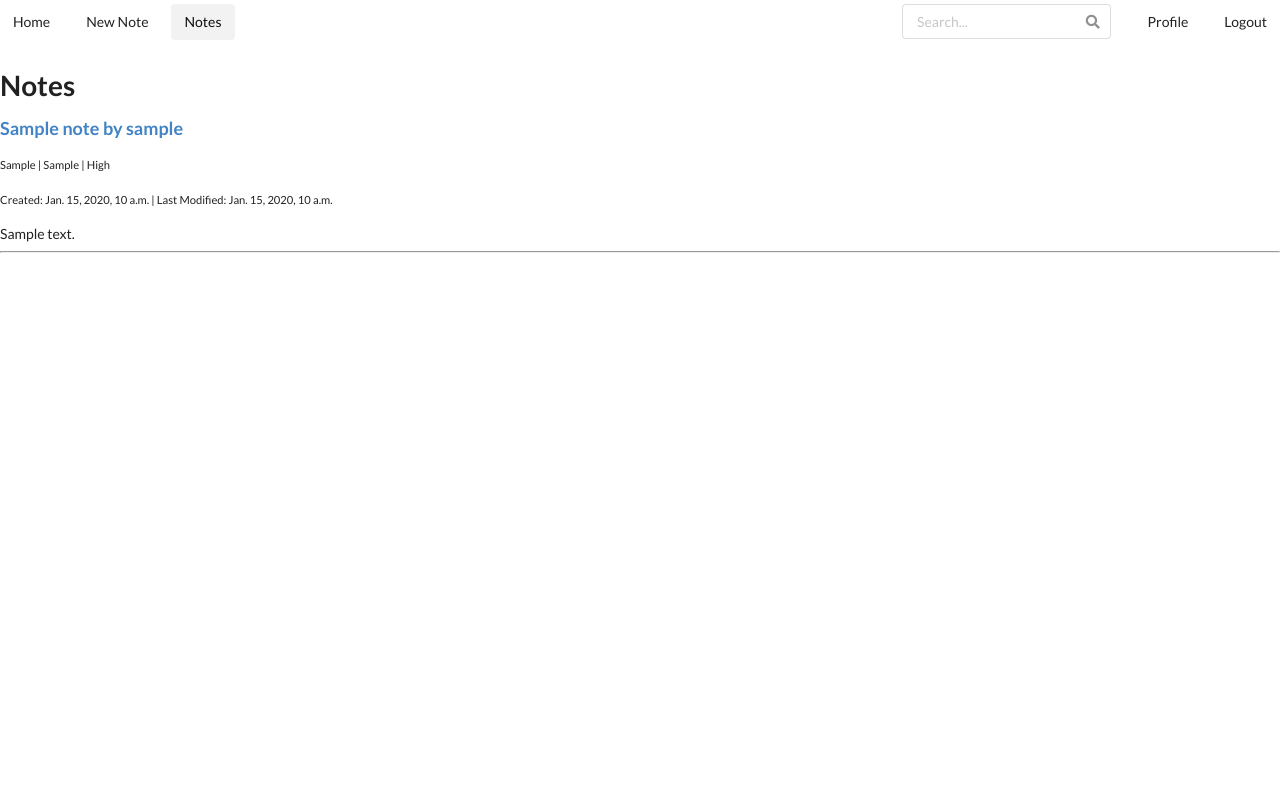
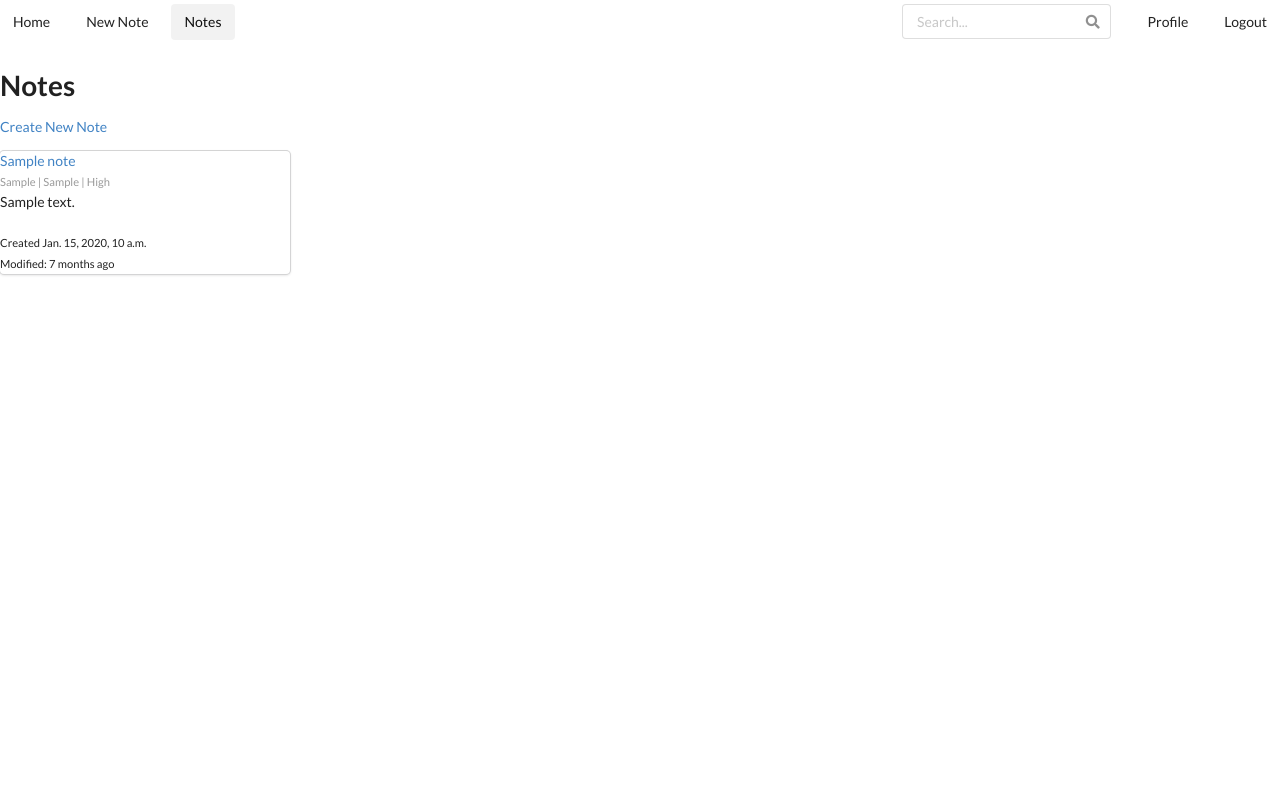
Before and after one commit to hussainsajib/django_notebook_server, a Django app: page /notes/ in a window 1280 px wide. Run offline with Django 3.2, Linux system fonts and the light colour scheme; a user stored in the database is signed in; tables that the repository leaves empty hold one stand-in row (values such as "Sample post"); some libraries are stand-ins or nearby versions.

Commit message:
update note feature added

```diff
--- a/notes/urls.py
+++ b/notes/urls.py
@@ -1,9 +1,10 @@
 from django.urls import path, include
-from .views import NotesListView, NotesDetailView, NoteCreateView
+from .views import NotesListView, NotesDetailView, NoteCreateView, NoteUpdateView
 
 
 urlpatterns = [
     path('', NotesListView.as_view(), name='notes'),
     path('<int:pk>/', NotesDetailView.as_view(), name='note'),
     path('new/', NoteCreateView.as_view(), name="new_note"),
+    path('update/<int:pk>/', NoteUpdateView.as_view(), name="update_note"),
 ]
--- a/notes/views.py
+++ b/notes/views.py
@@ -1,4 +1,4 @@
-from django.views.generic.edit import CreateView
+from django.views.generic.edit import CreateView, UpdateView
 from django.views.generic import ListView, DetailView
 from django.contrib.auth.mixins import LoginRequiredMixin, UserPassesTestMixin
 from .models import Note
@@ -30,3 +30,9 @@ class NoteCreateView(LoginRequiredMixin, CreateView):
     def form_valid(self, form):
         form.instance.creator = self.request.user
         return super().form_valid(form)
+
+
+class NoteUpdateView(UpdateView):
+    model = Note
+    form_class = NoteForm
+    template_name = 'update_note.html'
--- a/server_project/settings.py
+++ b/server_project/settings.py
@@ -114,6 +114,10 @@ USE_TZ = True
 # https://docs.djangoproject.com/en/3.0/howto/static-files/
 
 STATIC_URL = '/static/'
+STATICFILES_DIRS = [
+    os.path.join(BASE_DIR, "static"),
+]
+STATIC_ROOT = '/var/www/example.com'
 
 
 # Login Redirect
--- /dev/null
+++ b/static/styles/base.css
@@ -0,0 +1,11 @@
+html {
+    --lh: 1.4rem;
+    line-height: var(--lh);
+}
+
+.notes-description {
+    --max-linex: 4;
+    max-height: calc(var(--lh) * var(--max-linex));
+    overflow: hidden;
+    text-justify: newspaper;
+}
--- a/templates/base.html
+++ b/templates/base.html
@@ -1,3 +1,5 @@
+{% load static %}
+
 <!DOCTYPE html>
 <html lang="en">
 <head>
@@ -10,6 +12,7 @@
     });
   </script>
     <link rel="stylesheet" type="text/css" href="https://cdnjs.cloudflare.com/ajax/libs/semantic-ui/2.4.1/semantic.min.css">
+    <link rel="stylesheet" href="{% static 'styles/base.css' %}">
     <title>Document</title>
 </head>
 <body>
--- a/templates/home.html
+++ b/templates/home.html
@@ -7,7 +7,7 @@
             <h1 class="ui huge header">DNote</h1>
             <p>This is a note taking application that lets you take control of your notes.<br/>
             So, create, view, edit, delete, and share notes whenever, anywhere.</p>
-            <a class="ui pink button">Create a Note »</a>
+            <a class="ui pink button" href="{% url 'new_note' %}">Create a Note »</a>
         </div>
     </div>
 </div>
--- a/templates/note_detail.html
+++ b/templates/note_detail.html
@@ -2,6 +2,7 @@
 
 {% block content %}
 <h1>{{ object.title }}</h1>
+<p><a href="{% url 'update_note' object.pk %}">Edit</a></p>
 <p>{{ object.subject }}</p>
 <p>{{ object.sub_subject }}</p>
 <p>{{ object.priority }}</p>
--- a/templates/notes.html
+++ b/templates/notes.html
@@ -2,15 +2,18 @@
 
 {% block content %}
 <h1>Notes</h1>
-{% for item in object_list %}
-    <div>
-        <h3><a href="{% url 'note' item.id %}">{{ item.title }} by {{ item.creator }}</a></h3>
-        <p><small>{{ item.category }} | {{ item.sub_category }} | {{ item.priority }}</small></p>
-        <p><small>Created: {{ item.creation_date }} | Last Modified: {{ item.modified_date }}</small></p>
-        {% autoescape off %}
-            {{ item.body }}
-        {% endautoescape %}
-        <hr>
-    </div>
-{% endfor %}
+<p><a href="{% url 'new_note' %}">Create New Note</a></p>
+<div class="ui cards">
+    {% for item in object_list %}
+        <div class="card">
+            <div class="header"><a href="{% url 'note' item.id %}">{{ item.title }}</a></div>
+            <div class="meta"><small>{{ item.category }} | {{ item.sub_category }} | {{ item.priority }}</small></div>
+            {% autoescape off %}
+                <div class="description notes-description">{{ item.body }}</div>
+            {% endautoescape %}
+            <br>
+            <div class="footer"><small>Created {{ item.creation_date }} <br> Modified: {{ item.modified_date | timesince }} ago</small></div>
+        </div>
+    {% endfor %}
+</div>
 {% endblock content %}
```
Also changed, not shown: templates/update_note.html (added, +37 -0 lines), 1 other file.
